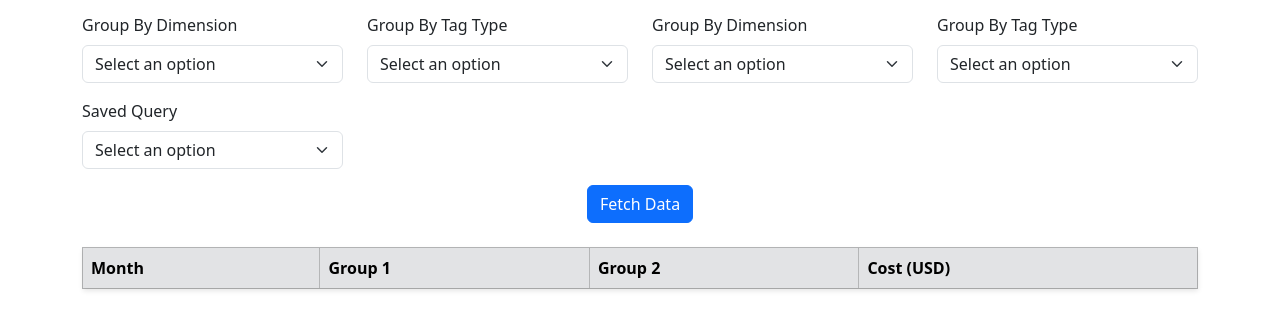
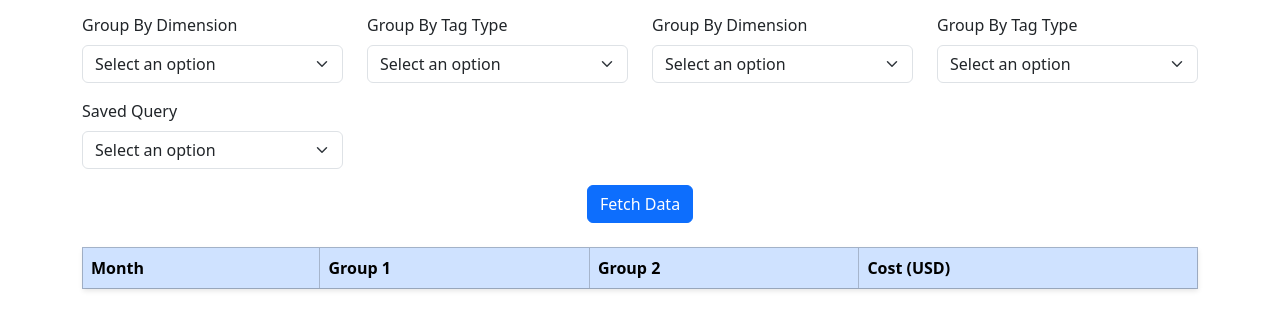
Before and after one commit to TanzimCodes/cost-grouping-tool, a website: page public/index.html in a window 1280 px wide. Shown: the part 159-488 px from the top of the page. Drawn offline with nearby package versions, Linux system fonts and the light colour scheme.

Commit message:
Change back to blue

```diff
--- a/public/index.html
+++ b/public/index.html
@@ -108,7 +108,7 @@
         <div class="row mt-4">
             <div class="col-md-12">
                 <table class="table table-bordered table-striped table-hover">
-                    <thead id="table-header" class="sticky-header table-secondary">
+                    <thead id="table-header" class="sticky-header table-primary">
                         <tr>
                             <th>Month</th>
                             <th id="group-1">Group 1</th>
```
